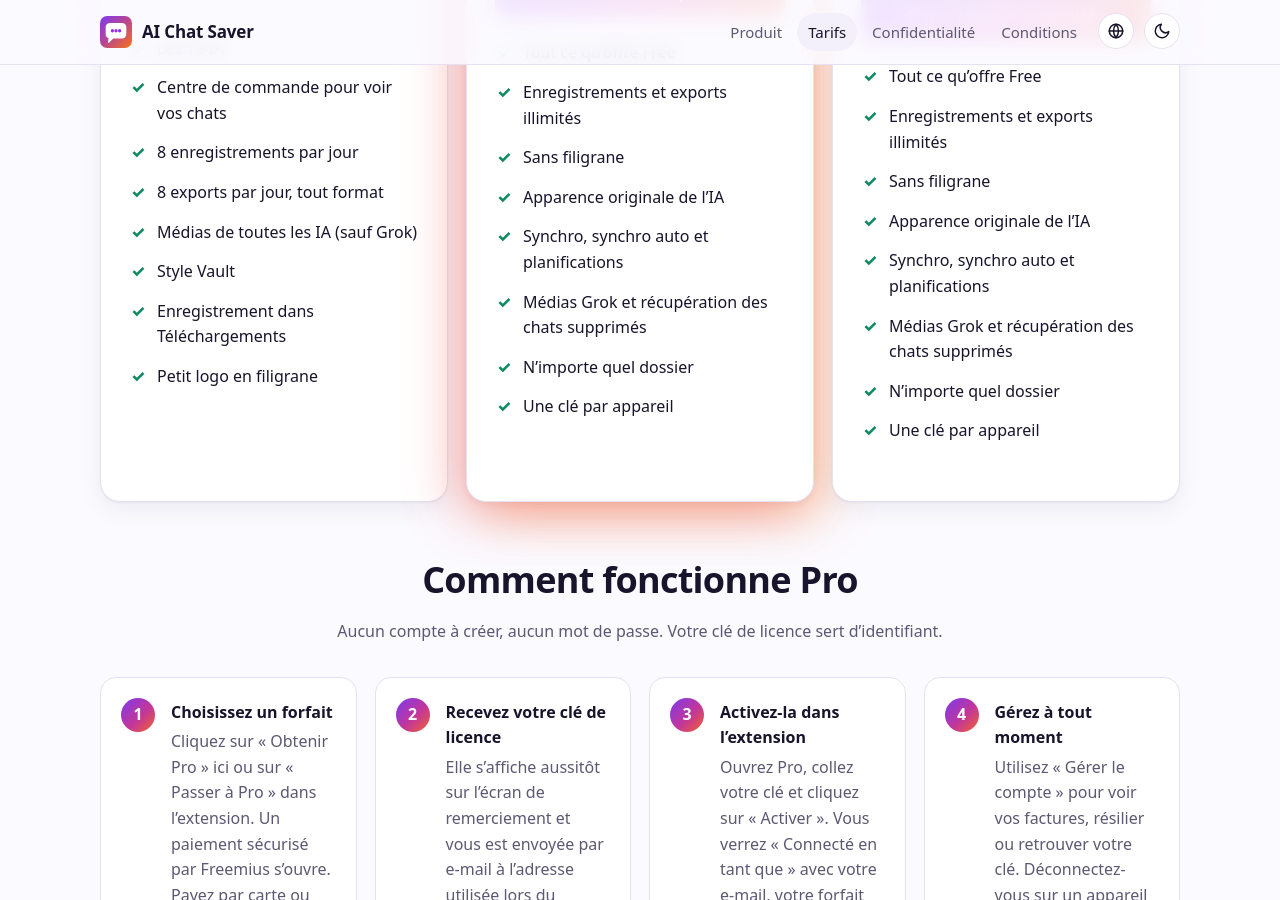
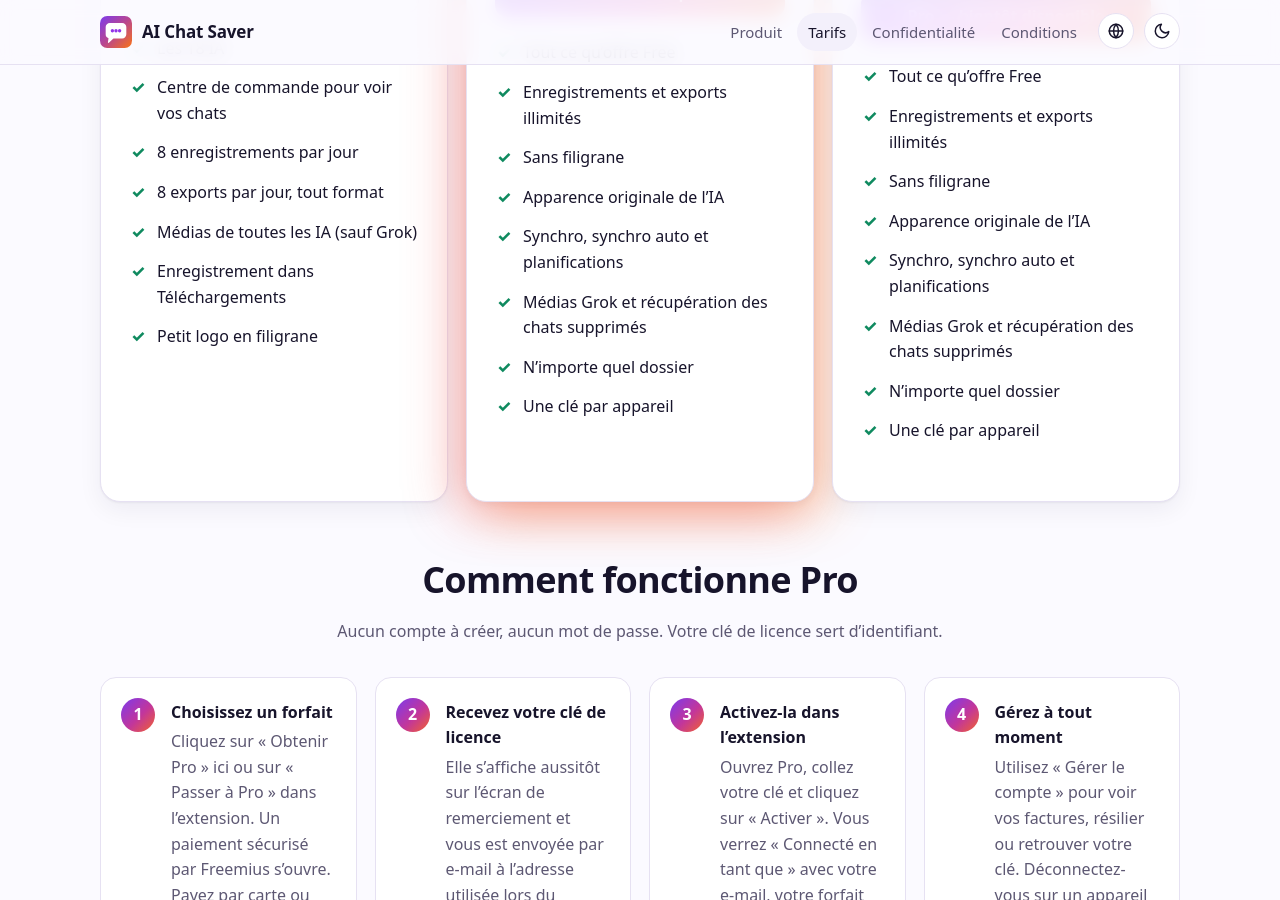
Before and after one commit to aichatsaver/aichatsaver.github.io, a Jekyll site: the page built from fr/pricing.html, in a window 1280 px wide and 900 px high, scrolled down 515 px. Built offline with Jekyll 4.4.1, drawn with Linux system fonts in a browser that asks for light colours.

Commit message:
Pricing: remove look bullet from Free (Free 7, Pro 8) (fr)

```diff
--- a/_data/i18n/fr.yml
+++ b/_data/i18n/fr.yml
@@ -37,7 +37,6 @@ meta:
   - "8 enregistrements par jour"
   - "8 exports par jour, tout format"
   - "Médias de toutes les IA (sauf Grok)"
-  - "Style Vault"
   - "Enregistrement dans Téléchargements"
   - "Petit logo en filigrane"
   pro_features:
```
